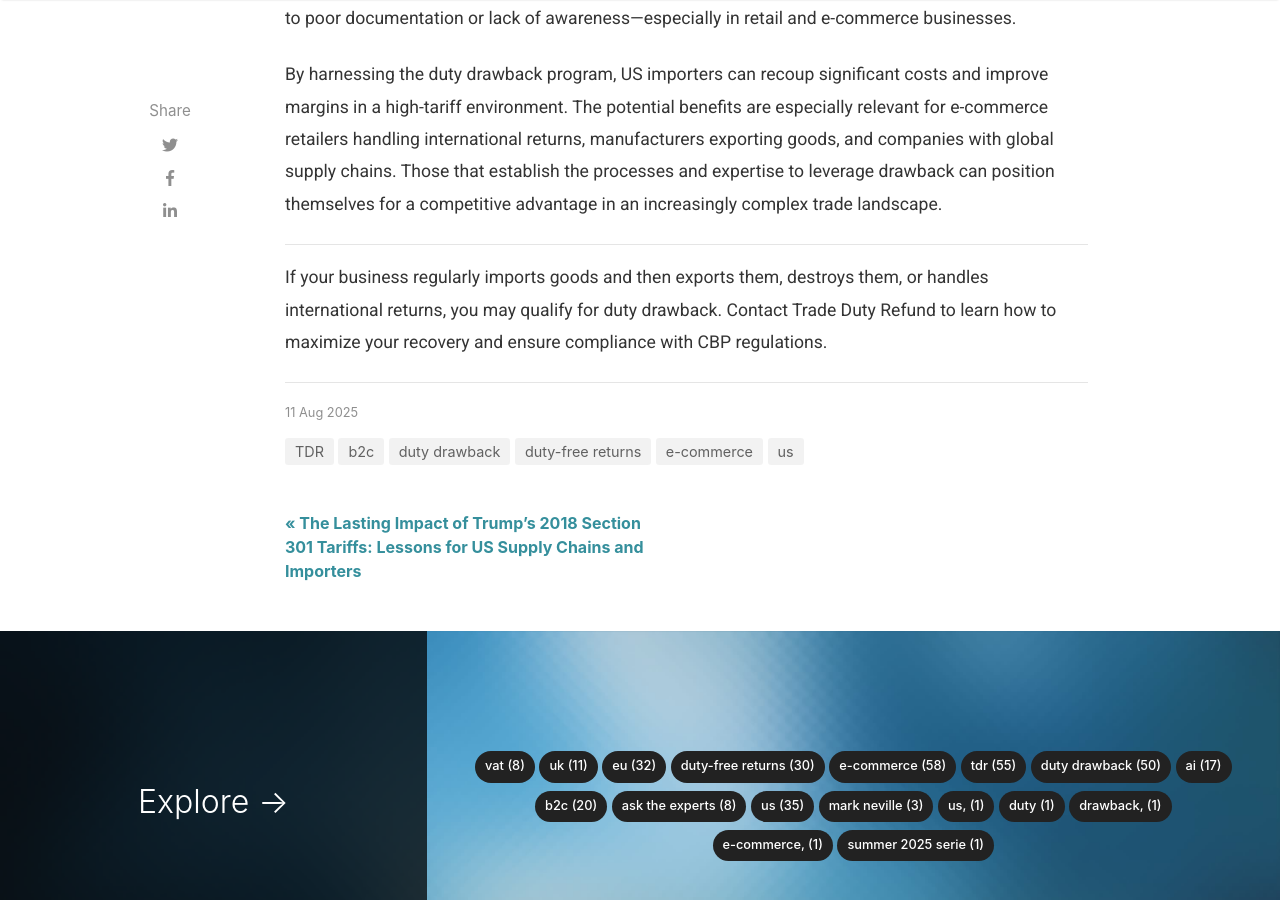
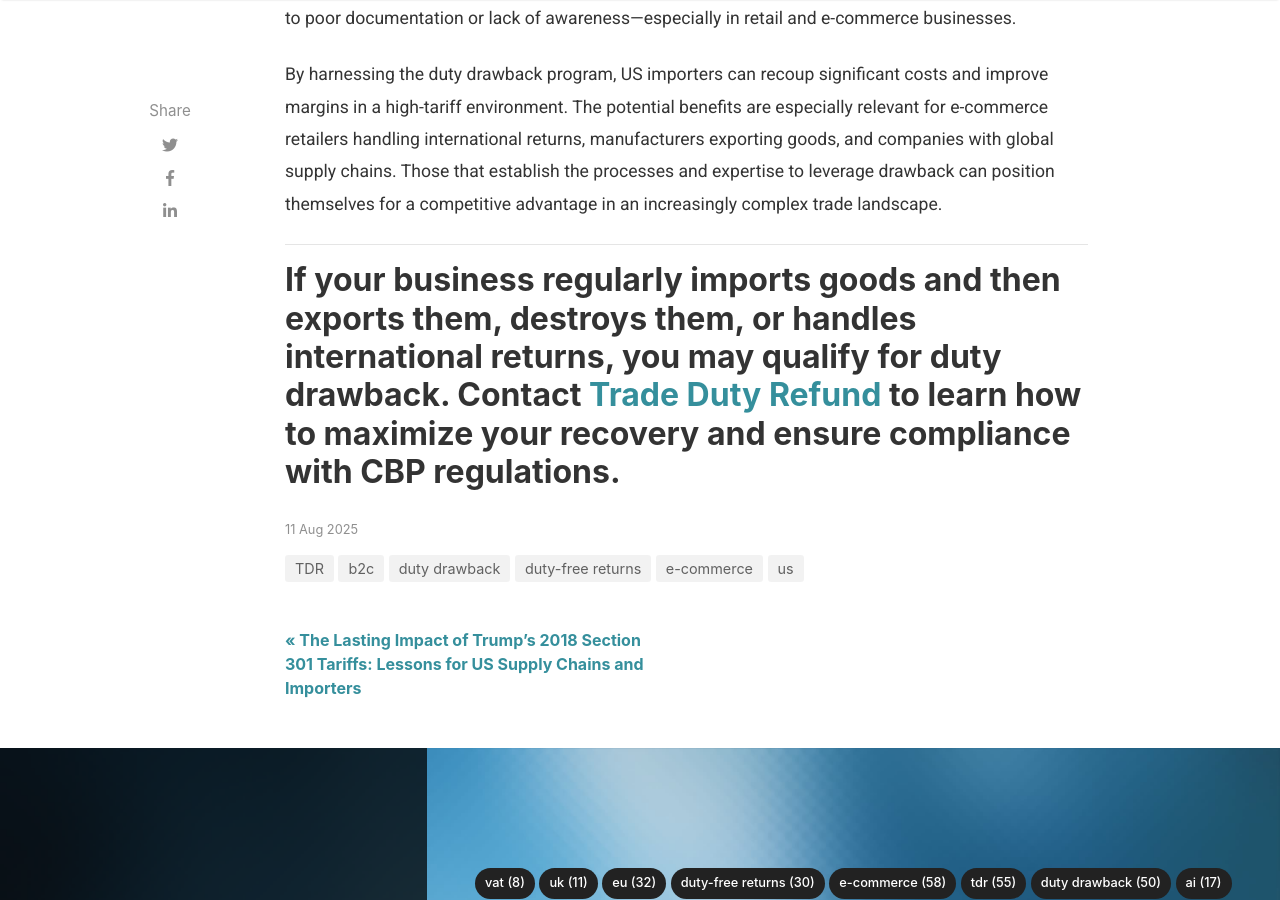
Before and after one commit to madeInLagny/TDR-EN-BLOG, a Jekyll site: the page built from _posts/2025-08-11-duty-drawback-us-importers-guide-tariffs-refunds-e-commerce-retail.md, in a window 1280 px wide and 900 px high, scrolled down 2654 px. Built offline with Jekyll 4.4.1, drawn with Linux system fonts in a browser that asks for light colours; nearby versions of some CDN libraries; some web fonts are replaced; comment, search, counter and statistics services are not loaded; part of the change alters nothing that is shown.

```diff
--- a/_posts/2025-08-11-duty-drawback-us-importers-guide-tariffs-refunds-e-commerce-retail.md
+++ b/_posts/2025-08-11-duty-drawback-us-importers-guide-tariffs-refunds-e-commerce-retail.md
@@ -2,7 +2,7 @@
 layout: post
 title: "Duty Drawback: The US Importer’s Guide to Turning Tariffs into Refunds"
 description: "Learn how US importers can recover tariffs and taxes on re-exported goods through duty drawback, including eligibility rules, an e-commerce returns case study, and industry usage data."
-categories: [ TDR, us, duty drawback, e-commerce, duty-free returns, b2c ]
+categories: [TDR, us, duty drawback, e-commerce, duty-free returns, b2c]
 image: assets/images/20250811-1.webp
 comments: false
 author: TDR
@@ -26,6 +26,4 @@ By harnessing the duty drawback program, US importers can recoup significant cos
 
 ---
 
-If your business regularly imports goods and then exports them, destroys them, or handles international returns, you may qualify for duty drawback. Contact Trade Duty Refund to learn how to maximize your recovery and ensure compliance with CBP regulations.
-
----
+## If your business regularly imports goods and then exports them, destroys them, or handles international returns, you may qualify for duty drawback. Contact [Trade Duty Refund](https://tradedutyrefund.com?utm_source=Blog&utm_medium=Article&utm_campaign=202500811Article) to learn how to maximize your recovery and ensure compliance with CBP regulations.
```
